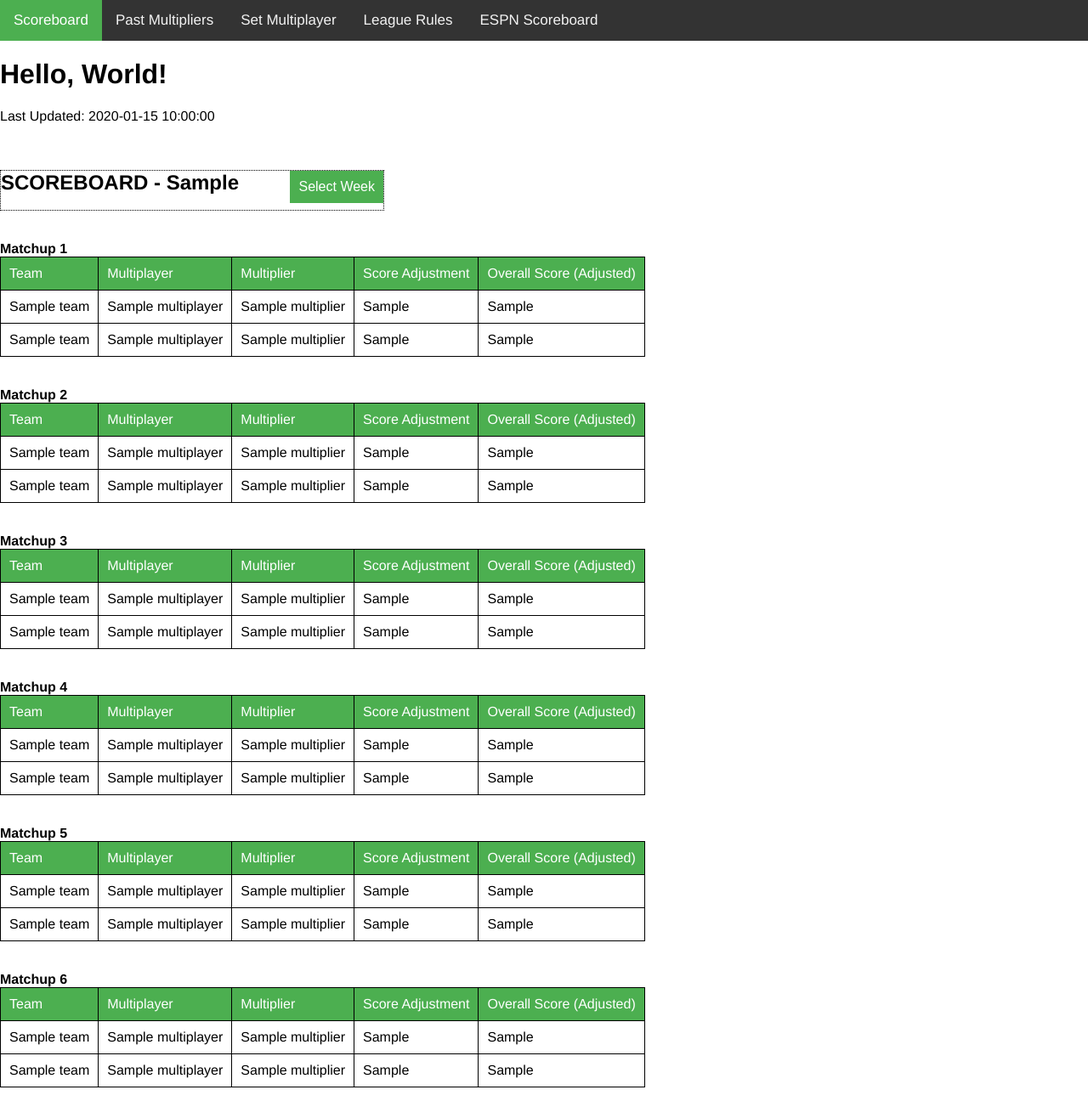
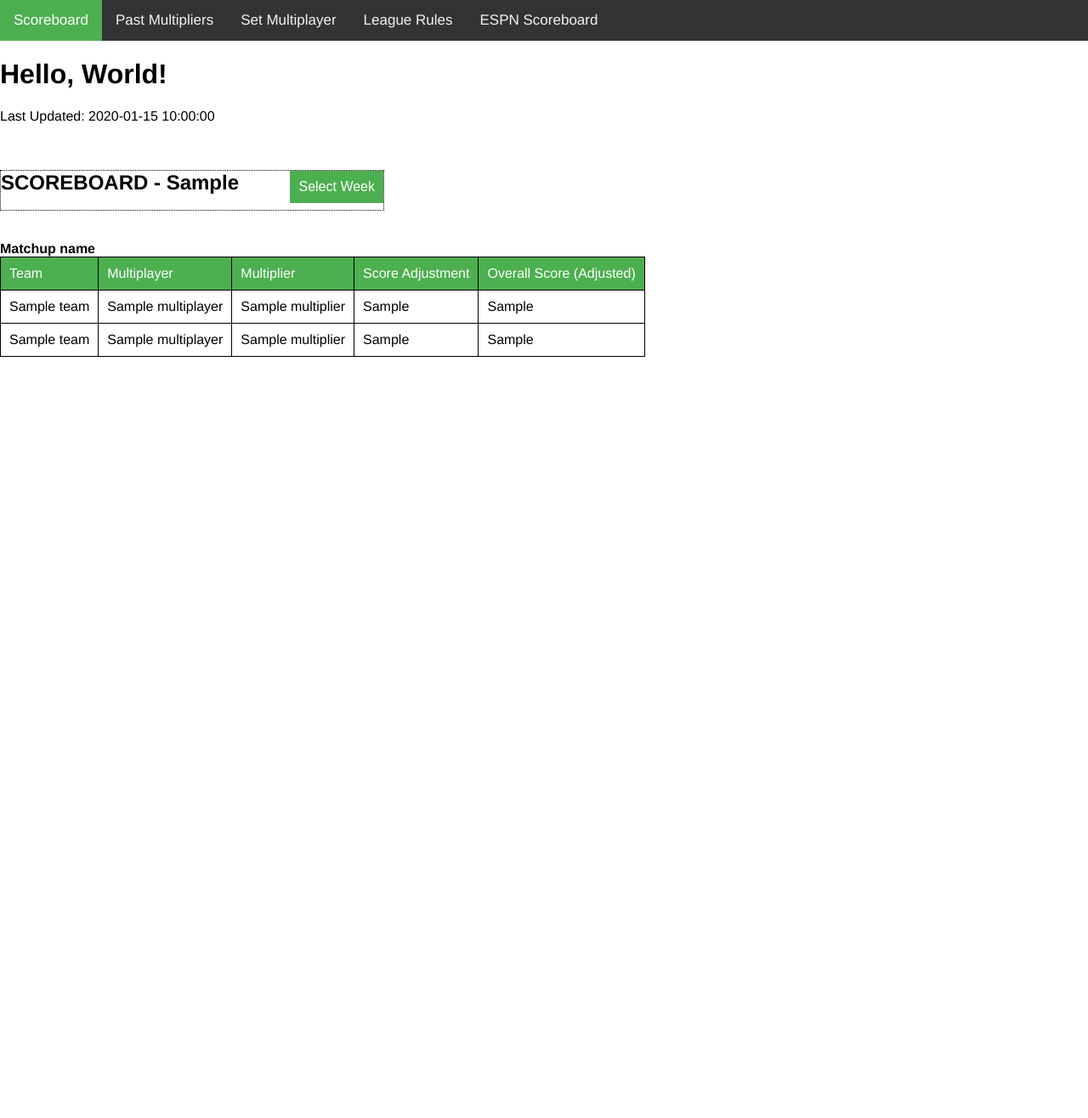
Before and after one commit to adam-lim1/FF_scoreboard, a Flask app: template templates/scoreboard.html in a window 1280 px wide. Shown: the whole page at 85% size. After the commit the page ends 420 px from the top, so only its background shows below. Run offline with Flask 2, Linux system fonts and the light colour scheme; the template is opened without the code that fills it: most values are stand-ins (such as "Sample title", 1, 10 or a date in 2020); parts of the project's set-up code (start-up, migrations or seed data) failed here and were passed over.

Commit message:
jinja html

```diff
--- a/templates/scoreboard.html
+++ b/templates/scoreboard.html
@@ -99,6 +99,8 @@ function myFunction() {
 Last Updated: {{ time }}
 <br></br>
 <br></br>
+
+<!-- <h2 font-size: 320px><img src="/static/FFL.JPG" align="middle">   Fun Fantasy League </h2> -->
 
 
 <!-- ################## SELECT WEEK BUTTON ################## -->
@@ -212,8 +214,10 @@ body {
   }
 </style>
 
+<!-- Body of Scoreboards -->
 
-<b> Matchup 1 </b>
+{% for n in scoreboardDict.keys() %}
+<b> Matchup {{ n }} </b>
 <table>
   <tr>
     <th bgcolor="#4CAF50"><font color="white"> Team </font></th>
@@ -223,148 +227,19 @@ body {
     <th bgcolor="#4CAF50"><font color="white"> Overall Score (Adjusted) </font></th>
   </tr>
   <tr>
-    <td>{{ scoreboardDict[1]['Home']['Team'] }}</td>
-    <td>{{ scoreboardDict[1]['Home']['Multiplayer'] }}</td>
-    <td>{{ scoreboardDict[1]['Home']['Multiplier'] }}</td>
-    <td>{{ scoreboardDict[1]['Home']['Score Adjustment'] }}</td>
-    <td>{{ scoreboardDict[1]['Home']['Adjusted Score'] }}</td>
+    <td>{{ scoreboardDict[n]['Home']['Team'] }}</td>
+    <td>{{ scoreboardDict[n]['Home']['Multiplayer'] }}</td>
+    <td>{{ scoreboardDict[n]['Home']['Multiplier'] }}</td>
+    <td>{{ scoreboardDict[n]['Home']['Score Adjustment'] }}</td>
+    <td>{{ scoreboardDict[n]['Home']['Adjusted Score'] }}</td>
   </tr>
   <tr>
-    <td>{{ scoreboardDict[1]['Away']['Team'] }}</td>
-    <td>{{ scoreboardDict[1]['Away']['Multiplayer'] }}</td>
-    <td>{{ scoreboardDict[1]['Away']['Multiplier'] }}</td>
-    <td>{{ scoreboardDict[1]['Away']['Score Adjustment'] }}</td>
-    <td>{{ scoreboardDict[1]['Away']['Adjusted Score'] }}</td>
+    <td>{{ scoreboardDict[n]['Away']['Team'] }}</td>
+    <td>{{ scoreboardDict[n]['Away']['Multiplayer'] }}</td>
+    <td>{{ scoreboardDict[n]['Away']['Multiplier'] }}</td>
+    <td>{{ scoreboardDict[n]['Away']['Score Adjustment'] }}</td>
+    <td>{{ scoreboardDict[n]['Away']['Adjusted Score'] }}</td>
   </tr>
 </table>
 <br></br>
-
-<b> Matchup 2 </b>
-<table>
-  <tr>
-    <th bgcolor="#4CAF50"><font color="white"> Team </font></th>
-    <th bgcolor="#4CAF50"><font color="white"> Multiplayer </font></th>
-    <th bgcolor="#4CAF50"><font color="white"> Multiplier </font></th>
-    <th bgcolor="#4CAF50"><font color="white"> Score Adjustment </font></th>
-    <th bgcolor="#4CAF50"><font color="white"> Overall Score (Adjusted) </font></th>
-  </tr>
-  <tr>
-    <td>{{ scoreboardDict[2]['Home']['Team'] }}</td>
-    <td>{{ scoreboardDict[2]['Home']['Multiplayer'] }}</td>
-    <td>{{ scoreboardDict[2]['Home']['Multiplier'] }}</td>
-    <td>{{ scoreboardDict[2]['Home']['Score Adjustment'] }}</td>
-    <td>{{ scoreboardDict[2]['Home']['Adjusted Score'] }}</td>
-  </tr>
-  <tr>
-    <td>{{ scoreboardDict[2]['Away']['Team'] }}</td>
-    <td>{{ scoreboardDict[2]['Away']['Multiplayer'] }}</td>
-    <td>{{ scoreboardDict[2]['Away']['Multiplier'] }}</td>
-    <td>{{ scoreboardDict[2]['Away']['Score Adjustment'] }}</td>
-    <td>{{ scoreboardDict[2]['Away']['Adjusted Score'] }}</td>
-  </tr>
-</table>
-<br></br>
-
-<b> Matchup 3 </b>
-<table>
-  <tr>
-    <th bgcolor="#4CAF50"><font color="white"> Team </font></th>
-    <th bgcolor="#4CAF50"><font color="white"> Multiplayer </font></th>
-    <th bgcolor="#4CAF50"><font color="white"> Multiplier </font></th>
-    <th bgcolor="#4CAF50"><font color="white"> Score Adjustment </font></th>
-    <th bgcolor="#4CAF50"><font color="white"> Overall Score (Adjusted) </font></th>
-  </tr>
-  <tr>
-    <td>{{ scoreboardDict[3]['Home']['Team'] }}</td>
-    <td>{{ scoreboardDict[3]['Home']['Multiplayer'] }}</td>
-    <td>{{ scoreboardDict[3]['Home']['Multiplier'] }}</td>
-    <td>{{ scoreboardDict[3]['Home']['Score Adjustment'] }}</td>
-    <td>{{ scoreboardDict[3]['Home']['Adjusted Score'] }}</td>
-  </tr>
-  <tr>
-    <td>{{ scoreboardDict[3]['Away']['Team'] }}</td>
-    <td>{{ scoreboardDict[3]['Away']['Multiplayer'] }}</td>
-    <td>{{ scoreboardDict[3]['Away']['Multiplier'] }}</td>
-    <td>{{ scoreboardDict[3]['Away']['Score Adjustment'] }}</td>
-    <td>{{ scoreboardDict[3]['Away']['Adjusted Score'] }}</td>
-  </tr>
-</table>
-<br></br>
-
-<b> Matchup 4 </b>
-<table>
-  <tr>
-    <th bgcolor="#4CAF50"><font color="white"> Team </font></th>
-    <th bgcolor="#4CAF50"><font color="white"> Multiplayer </font></th>
-    <th bgcolor="#4CAF50"><font color="white"> Multiplier </font></th>
-    <th bgcolor="#4CAF50"><font color="white"> Score Adjustment </font></th>
-    <th bgcolor="#4CAF50"><font color="white"> Overall Score (Adjusted) </font></th>
-  </tr>
-  <tr>
-    <td>{{ scoreboardDict[4]['Home']['Team'] }}</td>
-    <td>{{ scoreboardDict[4]['Home']['Multiplayer'] }}</td>
-    <td>{{ scoreboardDict[4]['Home']['Multiplier'] }}</td>
-    <td>{{ scoreboardDict[4]['Home']['Score Adjustment'] }}</td>
-    <td>{{ scoreboardDict[4]['Home']['Adjusted Score'] }}</td>
-  </tr>
-  <tr>
-    <td>{{ scoreboardDict[4]['Away']['Team'] }}</td>
-    <td>{{ scoreboardDict[4]['Away']['Multiplayer'] }}</td>
-    <td>{{ scoreboardDict[4]['Away']['Multiplier'] }}</td>
-    <td>{{ scoreboardDict[4]['Away']['Score Adjustment'] }}</td>
-    <td>{{ scoreboardDict[4]['Away']['Adjusted Score'] }}</td>
-  </tr>
-</table>
-<br></br>
-
-<b> Matchup 5 </b>
-<table>
-  <tr>
-    <th bgcolor="#4CAF50"><font color="white"> Team </font></th>
-    <th bgcolor="#4CAF50"><font color="white"> Multiplayer </font></th>
-    <th bgcolor="#4CAF50"><font color="white"> Multiplier </font></th>
-    <th bgcolor="#4CAF50"><font color="white"> Score Adjustment </font></th>
-    <th bgcolor="#4CAF50"><font color="white"> Overall Score (Adjusted) </font></th>
-  </tr>
-  <tr>
-    <td>{{ scoreboardDict[5]['Home']['Team'] }}</td>
-    <td>{{ scoreboardDict[5]['Home']['Multiplayer'] }}</td>
-    <td>{{ scoreboardDict[5]['Home']['Multiplier'] }}</td>
-    <td>{{ scoreboardDict[5]['Home']['Score Adjustment'] }}</td>
-    <td>{{ scoreboardDict[5]['Home']['Adjusted Score'] }}</td>
-  </tr>
-  <tr>
-    <td>{{ scoreboardDict[5]['Away']['Team'] }}</td>
-    <td>{{ scoreboardDict[5]['Away']['Multiplayer'] }}</td>
-    <td>{{ scoreboardDict[5]['Away']['Multiplier'] }}</td>
-    <td>{{ scoreboardDict[5]['Away']['Score Adjustment'] }}</td>
-    <td>{{ scoreboardDict[5]['Away']['Adjusted Score'] }}</td>
-  </tr>
-</table>
-<br></br>
-
-<b> Matchup 6 </b>
-<table>
-  <tr>
-    <th bgcolor="#4CAF50"><font color="white"> Team </font></th>
-    <th bgcolor="#4CAF50"><font color="white"> Multiplayer </font></th>
-    <th bgcolor="#4CAF50"><font color="white"> Multiplier </font></th>
-    <th bgcolor="#4CAF50"><font color="white"> Score Adjustment </font></th>
-    <th bgcolor="#4CAF50"><font color="white"> Overall Score (Adjusted) </font></th>
-  </tr>
-  <tr>
-    <td>{{ scoreboardDict[6]['Home']['Team'] }}</td>
-    <td>{{ scoreboardDict[6]['Home']['Multiplayer'] }}</td>
-    <td>{{ scoreboardDict[6]['Home']['Multiplier'] }}</td>
-    <td>{{ scoreboardDict[6]['Home']['Score Adjustment'] }}</td>
-    <td>{{ scoreboardDict[6]['Home']['Adjusted Score'] }}</td>
-  </tr>
-  <tr>
-    <td>{{ scoreboardDict[6]['Away']['Team'] }}</td>
-    <td>{{ scoreboardDict[6]['Away']['Multiplayer'] }}</td>
-    <td>{{ scoreboardDict[6]['Away']['Multiplier'] }}</td>
-    <td>{{ scoreboardDict[6]['Away']['Score Adjustment'] }}</td>
-    <td>{{ scoreboardDict[6]['Away']['Adjusted Score'] }}</td>
-  </tr>
-</table>
-<br></br>
+{% endfor %}
```
